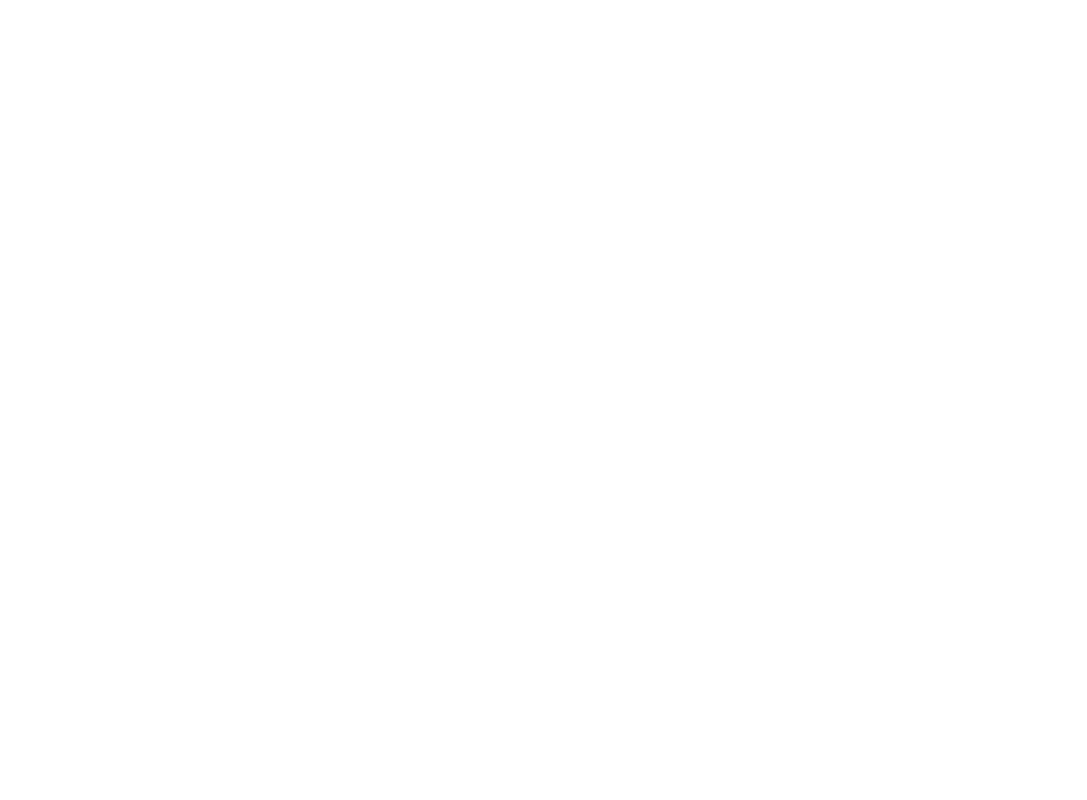
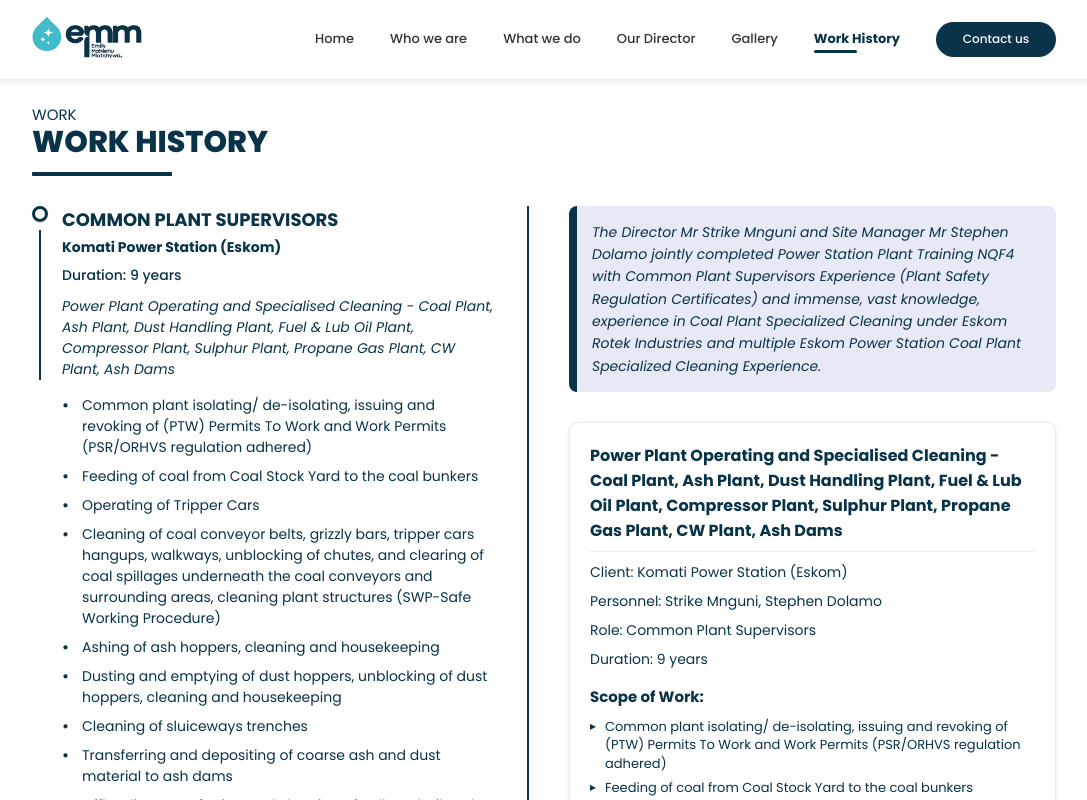
Before and after one commit to maphuthaaggrey-prog/emm-services, a React (Vite) app: page /#/work-history in a window 1280 px wide. Before the commit this address led to /. Shown: the top 800 px of the page, without its empty margins (96-1183 px from the left). Built offline with nearby package versions, Linux system fonts and the light colour scheme.

Commit message:
Refactor CSS: Remove universal display: none rule and adjust width for layout elements

```diff
--- a/src/index.css
+++ b/src/index.css
@@ -234,12 +234,11 @@
 }
 .wrap, .navbar, .footer-cont, .title, .footer-copyright  {
     margin: auto;
+    width: 94%;
 
 }
 
-* {
-  display: none;
-}
+
 .navbar {
     display: flex;
     justify-content: space-between;
```
